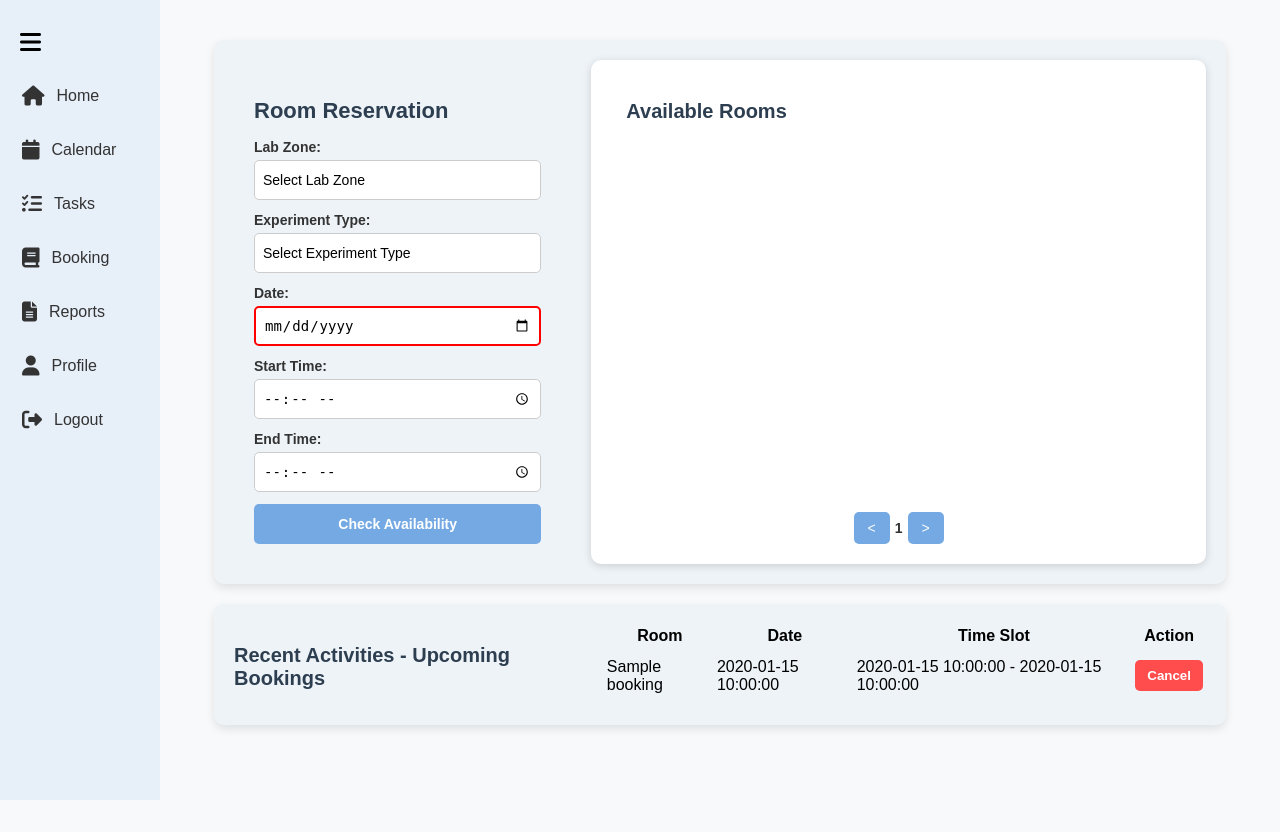
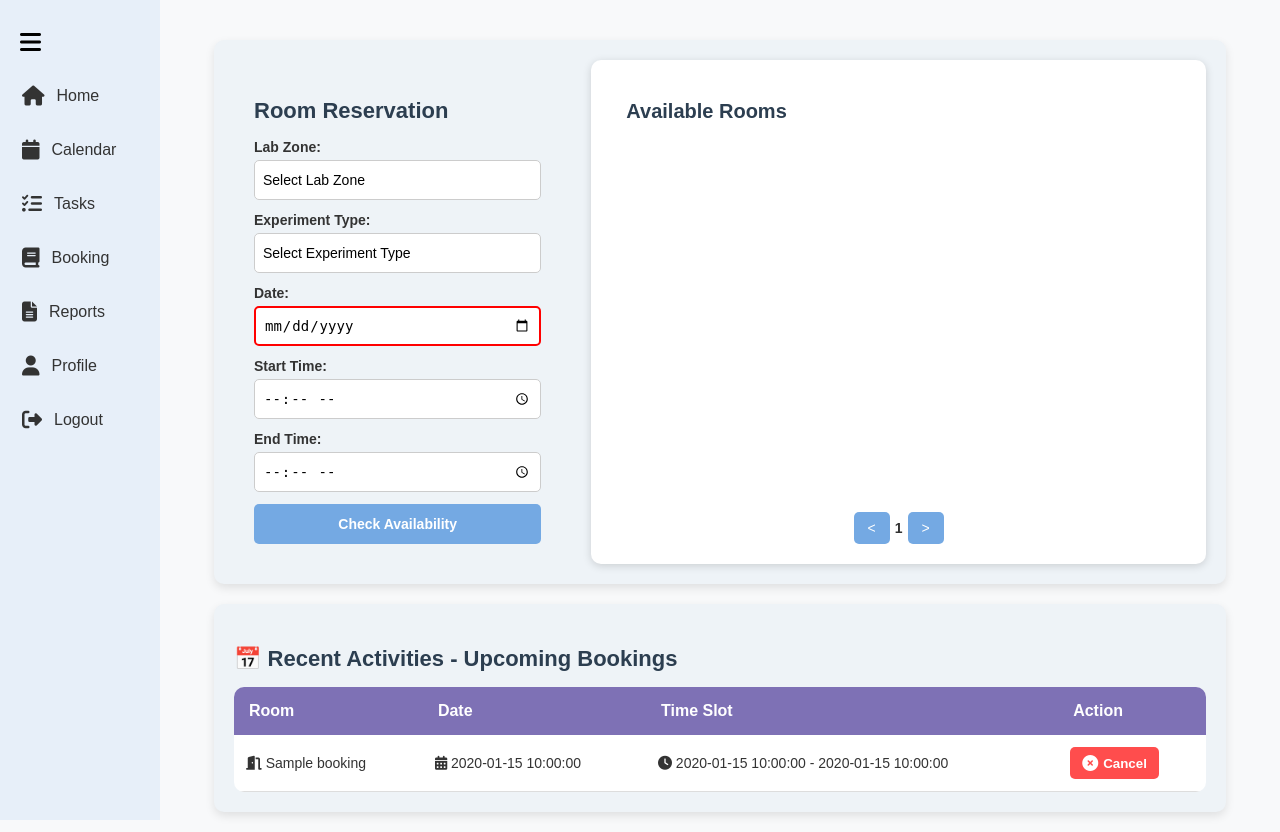
Before and after one commit to sirithatthamrong/SWE-P1, a Flask app: template app/templates/booking.html in a window 1280 px wide. Before the commit the page ends 800 px from the top, so only its background shows below. Run offline with Flask 3, Linux system fonts and the light colour scheme; the template is opened without the code that fills it: most values are stand-ins (such as "Sample title", 1, 10 or a date in 2020).

Commit message:
Improve the recent activities display

```diff
--- a/app/static/css/booking.css
+++ b/app/static/css/booking.css
@@ -232,26 +232,64 @@ body {
     }
 }
 
+/* --- Recent Activities --- */
 .recent-bookings-container {
-    display: flex;
-    justify-content: space-between;
-    align-items: stretch;
-    max-width: 90%;
+    width: 90%;
     margin: 20px auto;
     padding: 20px;
     background: #eef3f7;
     border-radius: 10px;
     box-shadow: 0px 4px 10px rgba(0, 0, 0, 0.1);
-    gap: 30px;
 }
 
 .recent-bookings-container h3 {
-    font-size: 20px;
+    font-size: 22px;
     font-weight: bold;
     color: #2c3e50;
+    text-align: left;
     margin-bottom: 15px;
 }
 
+/* --- Table Wrapper --- */
+.table-wrapper {
+    overflow-x: auto;
+}
+
+/* --- Booking Table --- */
+.booking-table {
+    width: 100%;
+    border-collapse: collapse;
+    background: white;
+    border-radius: 10px;
+    overflow: hidden;
+}
+
+.booking-table thead {
+    background: #7e71b5;
+    color: white;
+    /*height: 25px;*/
+}
+
+.booking-table th {
+    padding: 15px;
+    text-align: left;
+    font-size: 16px;
+}
+
+.booking-table td {
+    padding: 12px;
+    text-align: left;
+    border-bottom: 1px solid #ddd;
+    font-size: 14px;
+    color: #333;
+}
+
+.booking-table tbody tr:hover {
+    background: #f1f7ff;
+    transition: 0.3s;
+}
+
+/* --- Cancel Button --- */
 .cancel-btn {
     background-color: #ff4d4d;
     color: white;
@@ -261,8 +299,85 @@ body {
     cursor: pointer;
     border-radius: 5px;
     transition: 0.3s;
+    display: flex;
+    align-items: center;
+    gap: 5px;
+}
+
+.cancel-btn i {
+    font-size: 16px;
 }
 
 .cancel-btn:hover {
     background-color: #cc0000;
 }
+
+/* --- Modal Styling --- */
+.modal {
+    display: none;
+    position: fixed;
+    z-index: 10;
+    left: 0;
+    top: 0;
+    width: 100%;
+    height: 100%;
+    background-color: rgba(0, 0, 0, 0.4);
+}
+
+.modal-content {
+    background-color: white;
+    padding: 20px;
+    border-radius: 10px;
+    width: 30%;
+    margin: 15% auto;
+    text-align: center;
+    box-shadow: 0px 4px 10px rgba(0, 0, 0, 0.1);
+}
+
+.modal-buttons {
+    display: flex;
+    justify-content: space-between;
+    margin-top: 20px;
+}
+
+.confirm-btn {
+    background-color: #ff4d4d;
+    padding: 10px 15px;
+    border: none;
+    color: white;
+    font-weight: bold;
+    cursor: pointer;
+    border-radius: 5px;
+    transition: 0.3s;
+}
+
+.confirm-btn:hover {
+    background-color: #cc0000;
+}
+
+.close-btn {
+    background-color: #74a9e3;
+    padding: 10px 15px;
+    border: none;
+    color: white;
+    font-weight: bold;
+    cursor: pointer;
+    border-radius: 5px;
+    transition: 0.3s;
+}
+
+.close-btn:hover {
+    background-color: #0056b3;
+}
+
+/* --- Responsive Design --- */
+@media (max-width: 768px) {
+    .booking-table th, .booking-table td {
+        font-size: 14px;
+        padding: 10px;
+    }
+
+    .modal-content {
+        width: 80%;
+    }
+}
--- a/app/templates/booking.html
+++ b/app/templates/booking.html
@@ -67,8 +67,9 @@
     </div>
 </div>
 
-    <div class="recent-bookings-container">
-        <h3>Recent Activities - Upcoming Bookings</h3>
+<div class="recent-bookings-container">
+    <h3>📅 Recent Activities - Upcoming Bookings</h3>
+    <div class="table-wrapper">
         <table class="booking-table">
             <thead>
                 <tr>
@@ -81,17 +82,32 @@
             <tbody>
                 {% for booking in future_bookings %}
                 <tr id="booking-{{ booking.reservation_id }}">
-                    <td>{{ booking.room_name }}</td>
-                    <td>{{ booking.date }}</td>
-                    <td>{{ booking.start_time }} - {{ booking.end_time }}</td>
+                    <td><i class="fas fa-door-open"></i> {{ booking.room_name }}</td>
+                    <td><i class="fas fa-calendar-alt"></i> {{ booking.date }}</td>
+                    <td><i class="fas fa-clock"></i> {{ booking.start_time }} - {{ booking.end_time }}</td>
                     <td>
-                        <button class="cancel-btn" onclick="confirmCancel({{ booking.reservation_id }})">Cancel</button>
+                        <button class="cancel-btn" onclick="confirmCancel({{ booking.reservation_id }})">
+                            <i class="fas fa-times-circle"></i> Cancel
+                        </button>
                     </td>
                 </tr>
                 {% endfor %}
             </tbody>
         </table>
     </div>
+</div>
+
+<!-- Confirmation Modal -->
+<div id="confirmModal" class="modal">
+    <div class="modal-content">
+        <h3>Are you sure?</h3>
+        <p>You are about to cancel this booking.</p>
+        <div class="modal-buttons">
+            <button onclick="cancelBooking()" class="confirm-btn">Yes, Cancel</button>
+            <button onclick="closeModal()" class="close-btn">No, Keep</button>
+        </div>
+    </div>
+</div>
 
 <script src="{{ url_for('static', filename='js/booking.js') }}"></script>
 {% endblock %}
```
Also changed, not shown: app/static/js/booking.js (+20 -16 lines).
